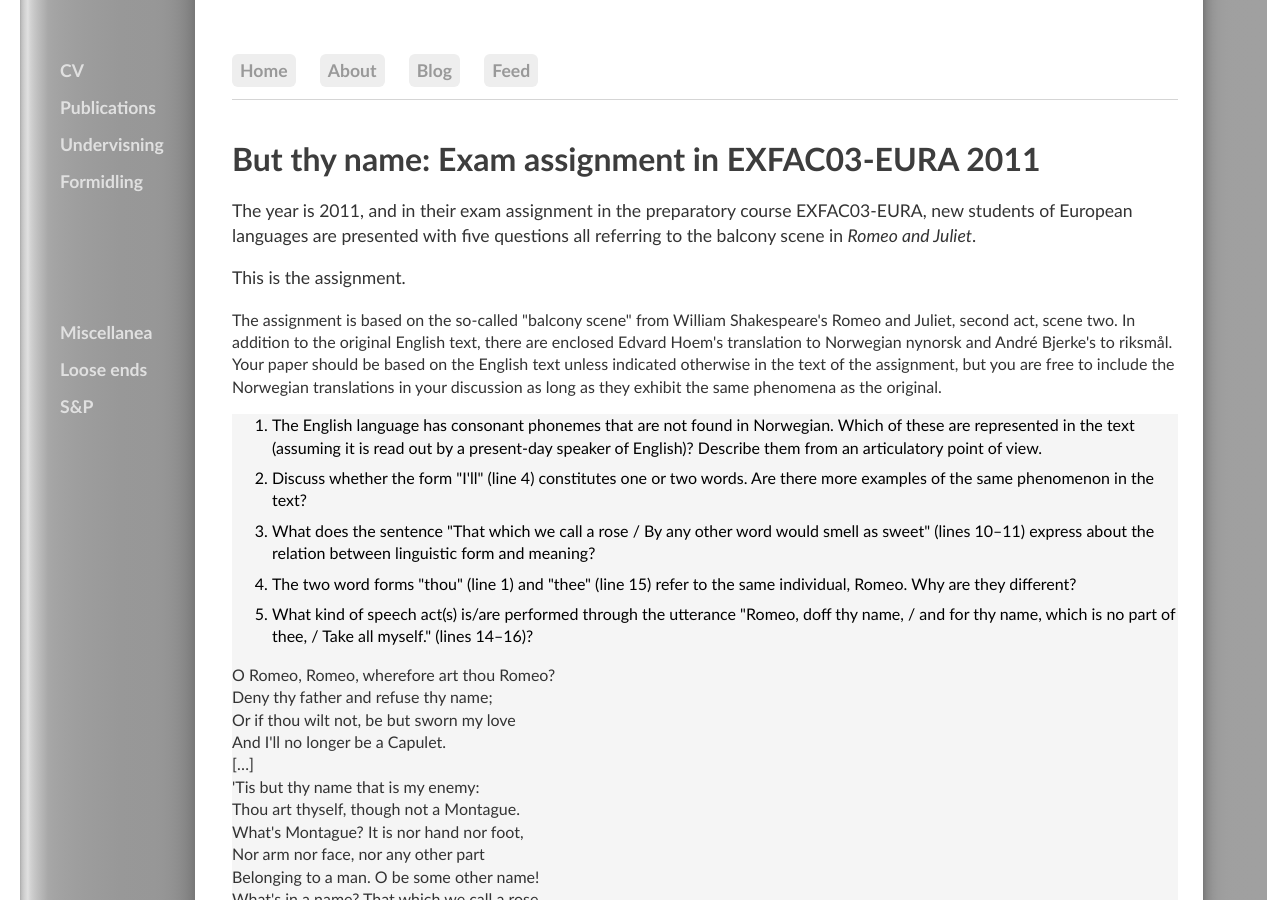
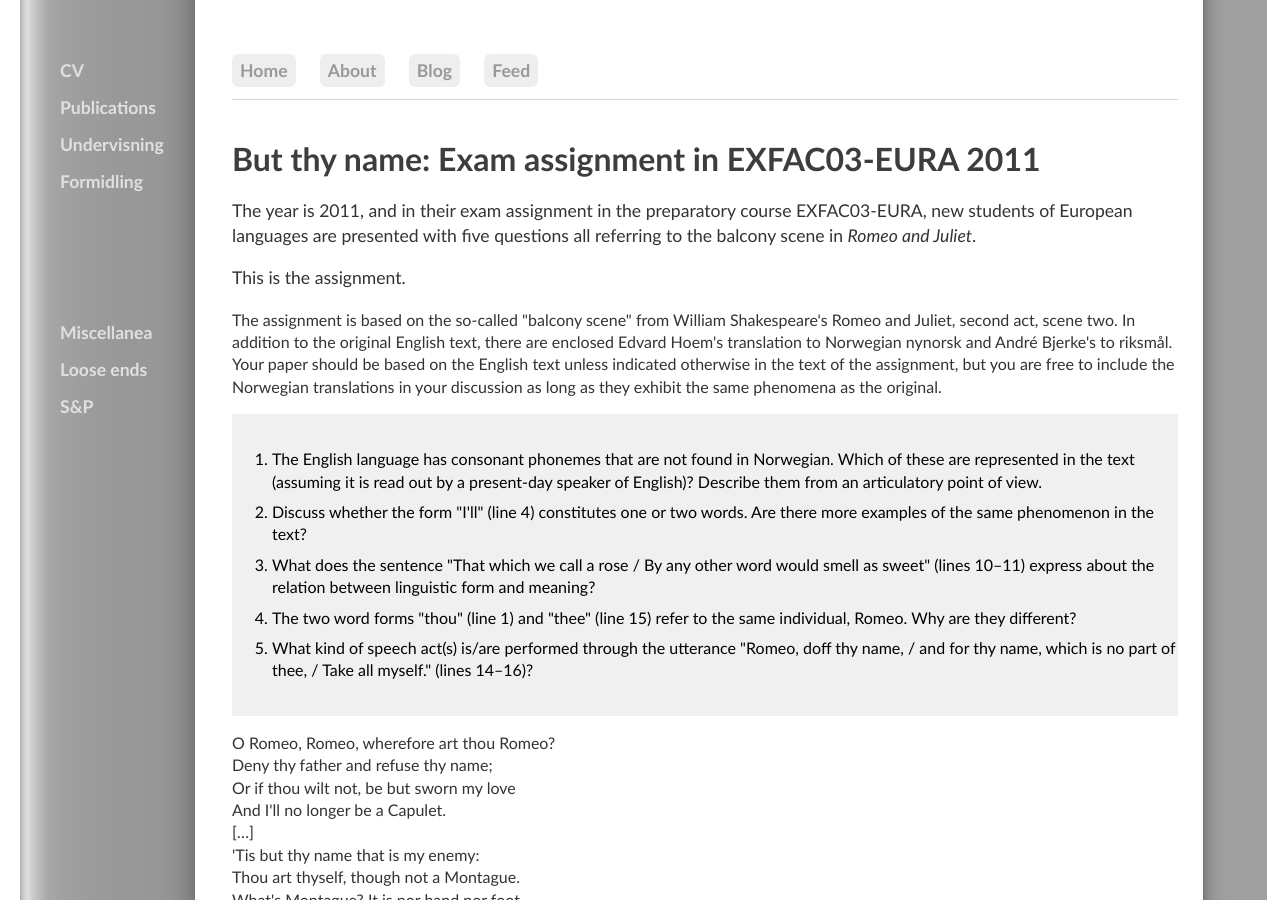
Before and after one commit to kjelljs/kjelljs.github.io, a Jekyll site: the page built from courses/juliet.html, in a window 1280 px wide and 900 px high. Built offline with Jekyll 4.4.1, drawn with Linux system fonts in a browser that asks for light colours.

Commit message:
Update juliet.html

```diff
--- a/courses/juliet.html
+++ b/courses/juliet.html
@@ -16,14 +16,14 @@ figure {
 <div class="ingress">
   <p>The year is 2011, and in their exam assignment in the preparatory course EXFAC03-EURA, new students of European languages are presented with five questions all referring to the balcony scene in <i>Romeo and Juliet</i>.</p><p>This is the assignment.</p></div>
 <p>The assignment is based on the so-called "balcony scene" from William Shakespeare's Romeo and Juliet, second act, scene two. In addition to the original English text, there are enclosed Edvard Hoem's translation to Norwegian nynorsk and André Bjerke's to riksmål. Your paper should be based on the English text unless indicated otherwise in the text of the assignment, but you are free to include the Norwegian translations in your discussion as long as they exhibit the same phenomena as the original.</p>
-<div style="background-color:#f5f5f5;"><ol>
+<div style="background-color:#f0f0f0;"></br><ol>
 <li>The English language has consonant phonemes that are not found in Norwegian. Which of these are represented in the text (assuming it is read out by a present-day speaker of English)? Describe them from an articulatory point of view.</li>
 <li>
 Discuss whether the form "I'll" (line 4) constitutes one or two words. Are there more examples of the same phenomenon in the text?</li>
 <li>What does the sentence "That which we call a rose / By any other word would smell as sweet" (lines 10–11) express about the relation between linguistic form and meaning?</li>
 <li>The two word forms "thou" (line 1) and "thee" (line 15) refer to the same individual, Romeo. Why are they different?</i>
 <li>What kind of speech act(s) is/are performed through the utterance "Romeo, doff thy name, / and for thy name, which is no part of thee, / Take all myself." (lines 14–16)?</li>
-</ol>
+</ol></br></div>
 <p>O Romeo, Romeo, wherefore art thou Romeo?</br> Deny thy father and refuse thy name;</br>
 Or if thou wilt not, be but sworn my love</br>
 And I'll no longer be a Capulet.</br>
@@ -58,4 +58,4 @@ Og het han ikke Romeo, ville Romeo</br> beholde sine kjære fortrinn uten</br>
 det navn han bærer. Romeo, kast ditt navn,</br> og for ditt navn, for ingen del av deg,</br>
 ta hele meg.</br>
 (André Bjerke)
-</p></br></div>
+</p>
```
